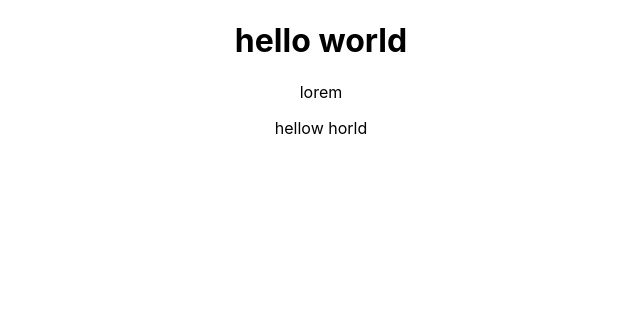
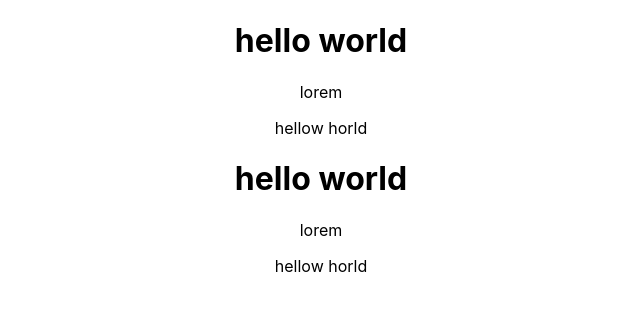
Before and after one commit to Ramrup-mahato/crosal, a React (Create React App) app: page / in a window 1280 px wide. Shown: the top 310 px of the page, without its empty margins (319-959 px from the left). Built offline with nearby package versions, Linux system fonts and the light colour scheme.

Commit message:
Update App.js

```diff
--- a/src/App.js
+++ b/src/App.js
@@ -11,6 +11,12 @@ function App() {
       </p>
 
     <p> hellow horld</p>
+    <h1>hello world </h1>
+
+      <p> lorem
+      </p>
+
+    <p> hellow horld</p>
 
     </div>
   );
```
